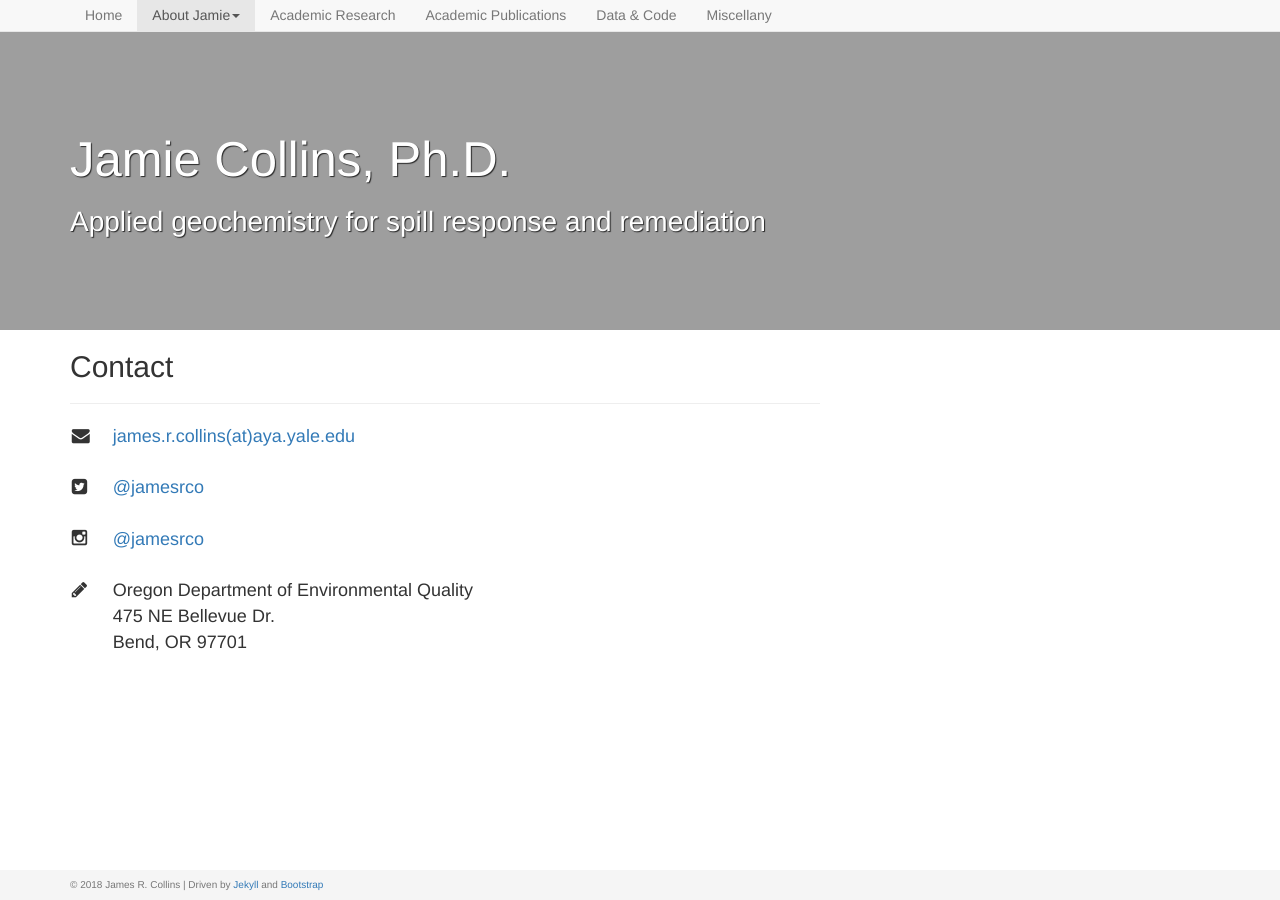
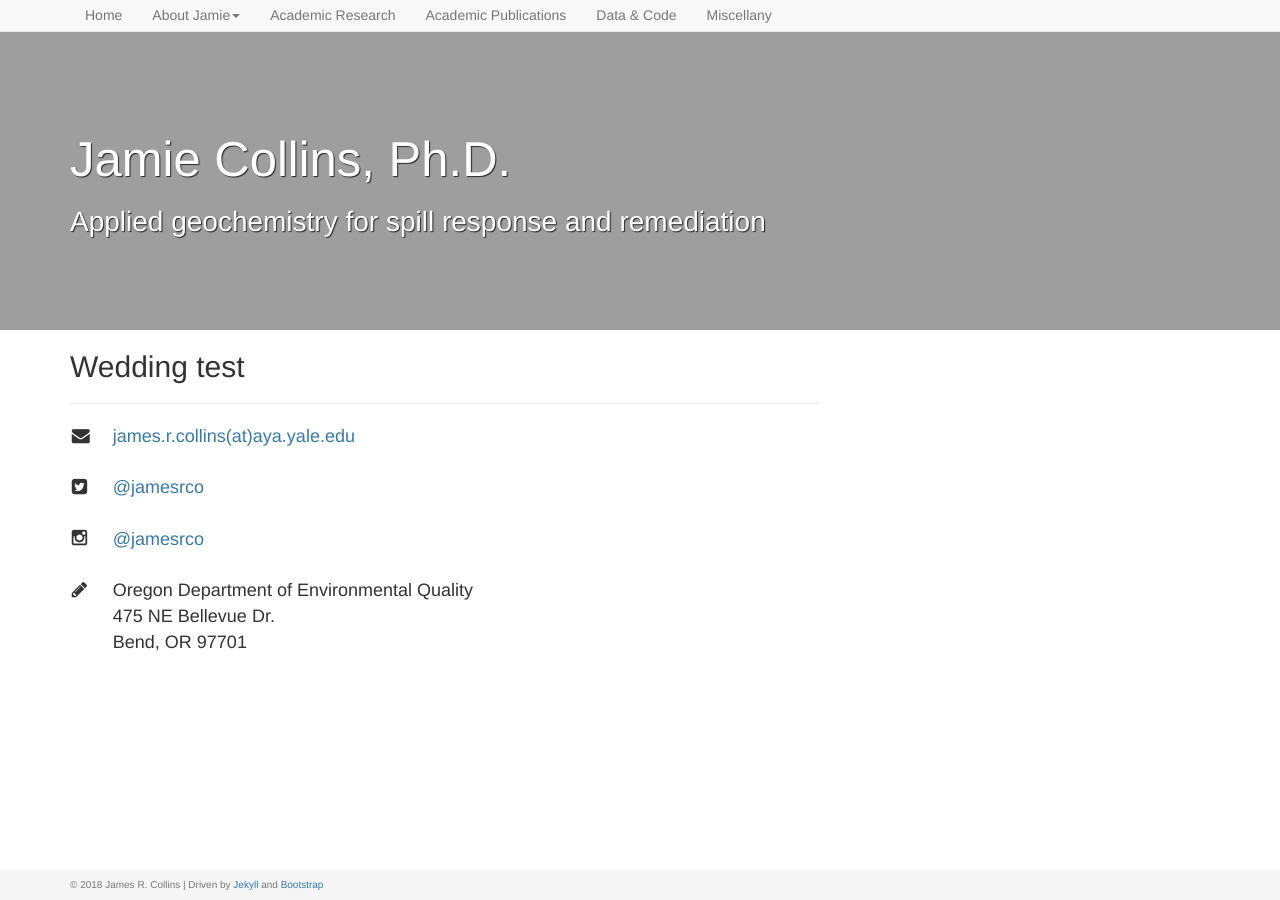
Before and after one commit to jamesrco/jamesrco.github.io, a Jekyll site: the page built from _pages/wedding_acco.md, in a window 1280 px wide. Built offline with Jekyll 4.4.1, drawn with Linux system fonts in a browser that asks for light colours; nearby versions of some CDN libraries.

Commit message:
Wedding status page name change

```diff
--- a/_pages/contact.md
+++ b/_pages/wedding_acco.md
@@ -1,9 +1,9 @@
 ---
 layout: page
-title: Contact
-permalink: /contact/
+title: Book Your Spot at Hosmer Point
+permalink: /wedding_acco/
 ---
-## Contact
+## Wedding test
 <hr>
 <ul class="fa-ul">
   <li><i class="fa-li fa fa-envelope"></i>&nbsp;<a href="mailto:james.r.collins@aya.yale.edu">james.r.collins(at)aya.yale.edu</a></li>
```
